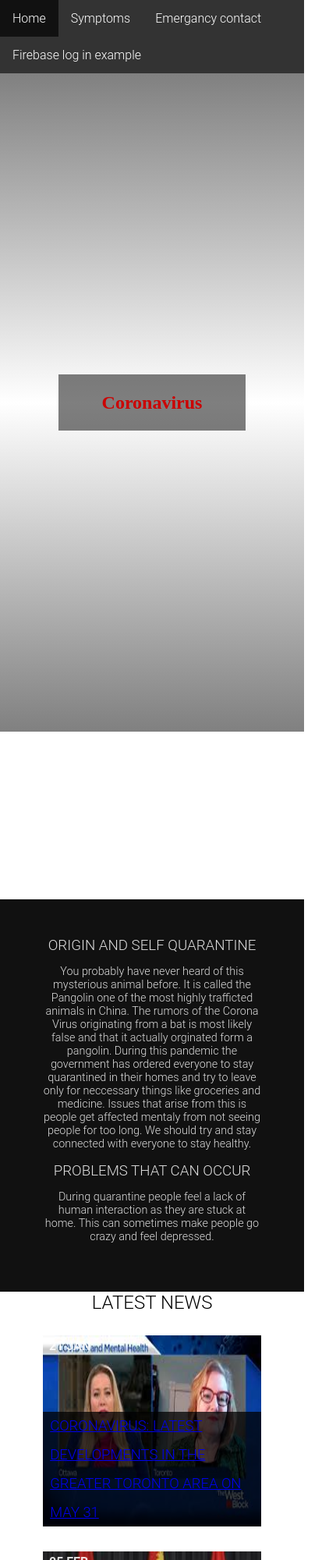
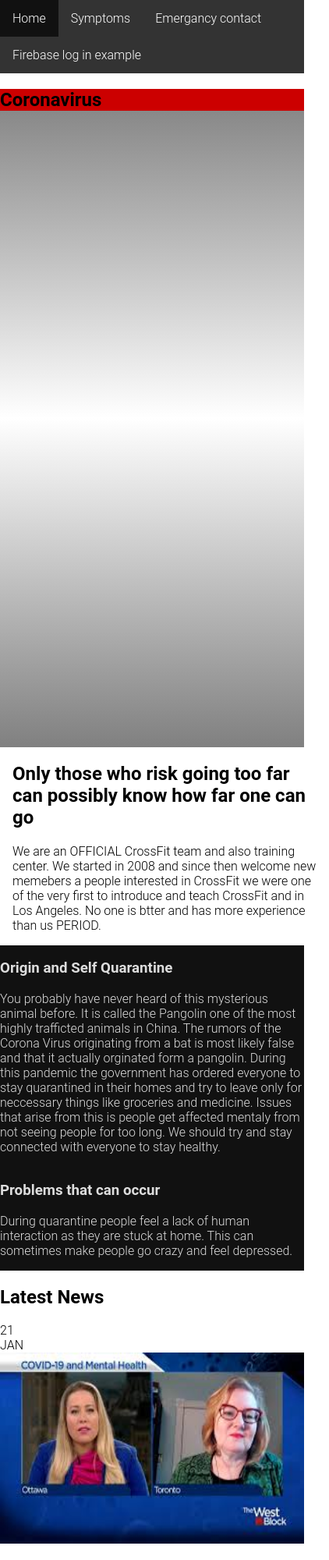
Before and after one commit to JakeSegall/COVIDWebsite, a plain HTML site: page Index.html in a window 390 px wide. Shown: the top 2000 px of the page at 78% size, 422 px wide, since content can reach past the window. Drawn offline with Linux system fonts and the light colour scheme.

Commit message:
Finalized

```diff
--- a/Styles/Index.css
+++ b/Styles/Index.css
@@ -3,9 +3,9 @@
 .header{
     background-color: #c00;
 }
-/*Typography*/
+
 body {font: 300 16px 'Roboto', 'Lato', sans-serif;}
-/*Layout*/
+
 html,
 body {
   margin: 0;
@@ -13,9 +13,7 @@ body {
   width: 100%;
   height: 100%;
 }
-*,
-*:before,
-*:after {box-sizing: border-box;}
+
 .wrapper {
   width: 100%;
   height: 100%;
@@ -36,19 +34,7 @@ footer {
   display: inline-block;
   vertical-align: top;
 }
-.col-3 {width: 280px;}
-.col-2 {width: 49%;}
-@media screen and (max-width: 768px) {
-  .col-3,
-  .col-2 {width: 49%;}
-}
-@media screen and (max-width: 500px) {
-  .col-3,
-  .col-2 {
-    display: block;
-    margin: auto;
-    width: 80%;
-  }
+
 }
 .row h1 {
   margin: 0;
@@ -65,17 +51,8 @@ button {
   border: 0;
   outline: 0;
 
+}
 
-}
-/*Intro*/
-.sec-intro {position: relative;}
-/*Navigagtion*/
-header {}
-header input {display: none;}
-header input:checked + label {&:before {content: "\f00d";}}
-header input:checked ~ nav > .nav {
-  width: 11em;
-  opacity: 10;
 }
 .nav {
   position: absolute;
@@ -109,41 +86,9 @@ header label {
   color: #fff;
   cursor: pointer;
 
-  &:before {
-    content: "\f0c9";
-    font: 2em fontAwesome;
-  }
-  &:focus,
-  &:hover {background: darken($red, 10%);}
-  &:active {background: lighten($red, 1%);}
+
 }
-.sec-intro {
-  position: relative;
-  width: 100%;
-  height: 100%;
-  background: url() no-repeat center center fixed;
-  background-size: cover;
-}
-.sec-intro h1 {
-  position: absolute;
-  top: 0;
-  right: 0;
-  bottom: 0;
-  left: 0;
-  margin: auto;
-  width: 10em;
-  height: 3em;
-  font-family: 'Black Ops One';
-  line-height: 3em;
-  text-align: center;
-  background: rgba(0,0,0,.5);
-  color: #c00;
-  cursor: default;
-}
-/*About*/
-.sec-about {text-align: center;}
-@media screen and (max-width: 768px) {
-  br {display: none;}
+
 }
 .row-red {
   background: $red;
@@ -153,31 +98,12 @@ header label {
   padding-left: 1em;
   padding-right: 1em;
 }
-.sec-about p {font-size: .90em;}
+
 .row-grey {
   background: #111;
   color: #ddd;
 }
-.sec-about .row-grey .row {padding: 3em 0;}
-.sec-about article {padding: 0 1em;}
-/*News*/
-.sec-news {text-align: center;}
-.sec-news .row > h1 {padding-bottom: .5em;}
-.sec-news .col-2 {padding: 1em;}
-.post {
-  position: relative;
-  height: 245px;
-  cursor: pointer;
-}
-.post span,
-.post h1,
-.post p {position: absolute;}
-.post span {
-  padding: .25em .5em;
-  font-weight: bold;
-  background: $red;
-  color: #fff;
-  opacity: .85;
+
 
 }
 .post h1 {
@@ -195,7 +121,7 @@ header label {
   height: 245px;
 }
 
-/*Gallery*/
+
 .sec-gallery {
   text-align: center;
   background: url() no-repeat center center;
@@ -203,18 +129,13 @@ header label {
   background-size: cover;
   color: #fff;
 }
-.overlay {background: rgba(0,0,0,.75);}
-.sec-gallery h1:first-of-type {
-  padding: .5em 0;
-  color: #fff;
-}
+
 .col-3 img {
   width: 100%;
   cursor: pointer;
-  @extend %transition;
+
 }
-/*Footer*/
-footer {background: #111;}
+
 .soc-media {
   display: flex;
   justify-content: center;
@@ -222,17 +143,11 @@ footer {background: #111;}
   padding: 0;
   list-style-type: none;
 }
-.soc-media li {margin-right: 1em;}
+
 .soc-media a {
   font-size: 1.5em;
   text-decoration: none;
   color: #fff;
-
-}
-footer p {
-  font-size: .85em;
-  text-align: center;
-  color: #aaa;
 }
 
 .CBC{
```
Also changed, not shown: Styles/Emergancy_Contact.css (+10 -1 lines).
